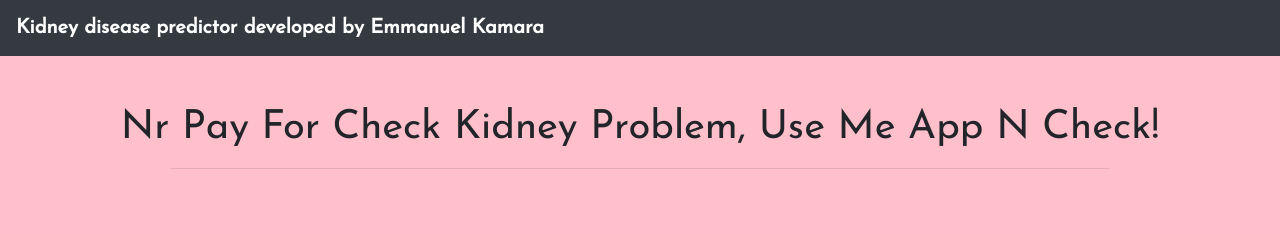
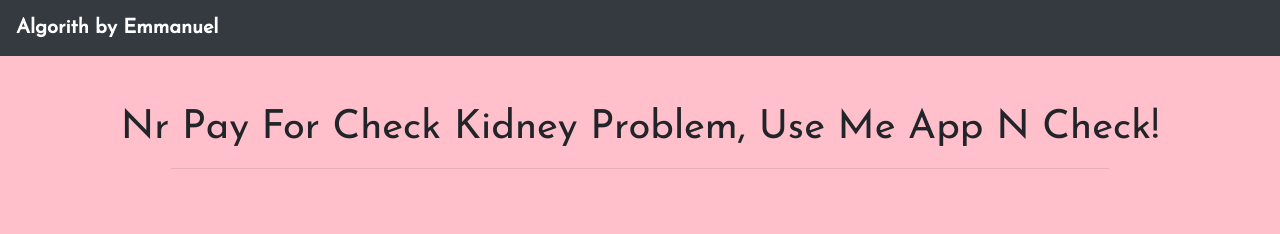
Before and after one commit to Kamara0001/Kidney-ML-app, a Flask app: page / in a window 1280 px wide. Shown: the top 234 px of the page. Run offline with Flask 2, Linux system fonts and the light colour scheme; some libraries are stand-ins or nearby versions.

Commit message:
Update kidney.html

```diff
--- a/templates/kidney.html
+++ b/templates/kidney.html
@@ -37,7 +37,7 @@
   <body>
     <header>
       <nav class="navbar navbar-expand-md navbar-dark bg-dark">
-        <a class="navbar-brand" href=>Kidney disease predictor developed by Emmanuel Kamara</a>
+        <a class="navbar-brand" href=>Algorith by Emmanuel</a>
 
         <div class="collapse navbar-collapse" id="navbarCollapse">
 
```
